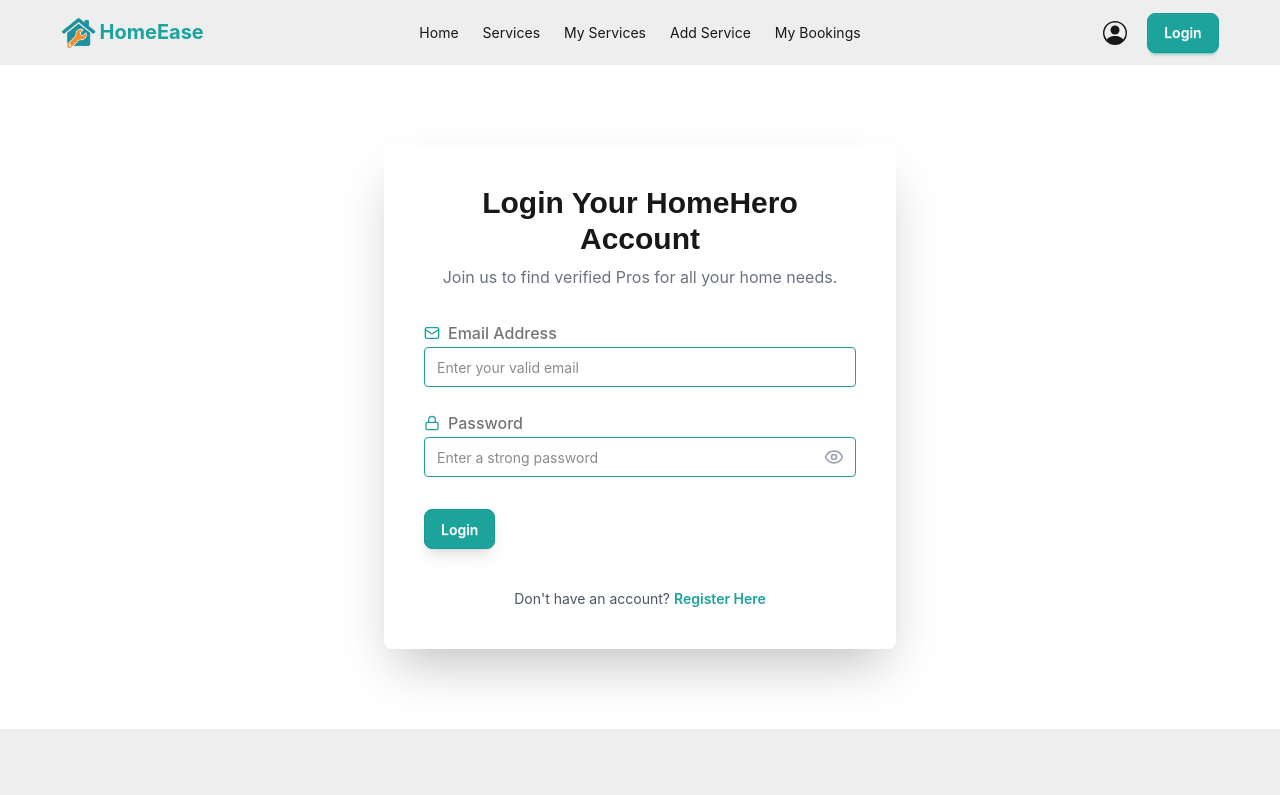
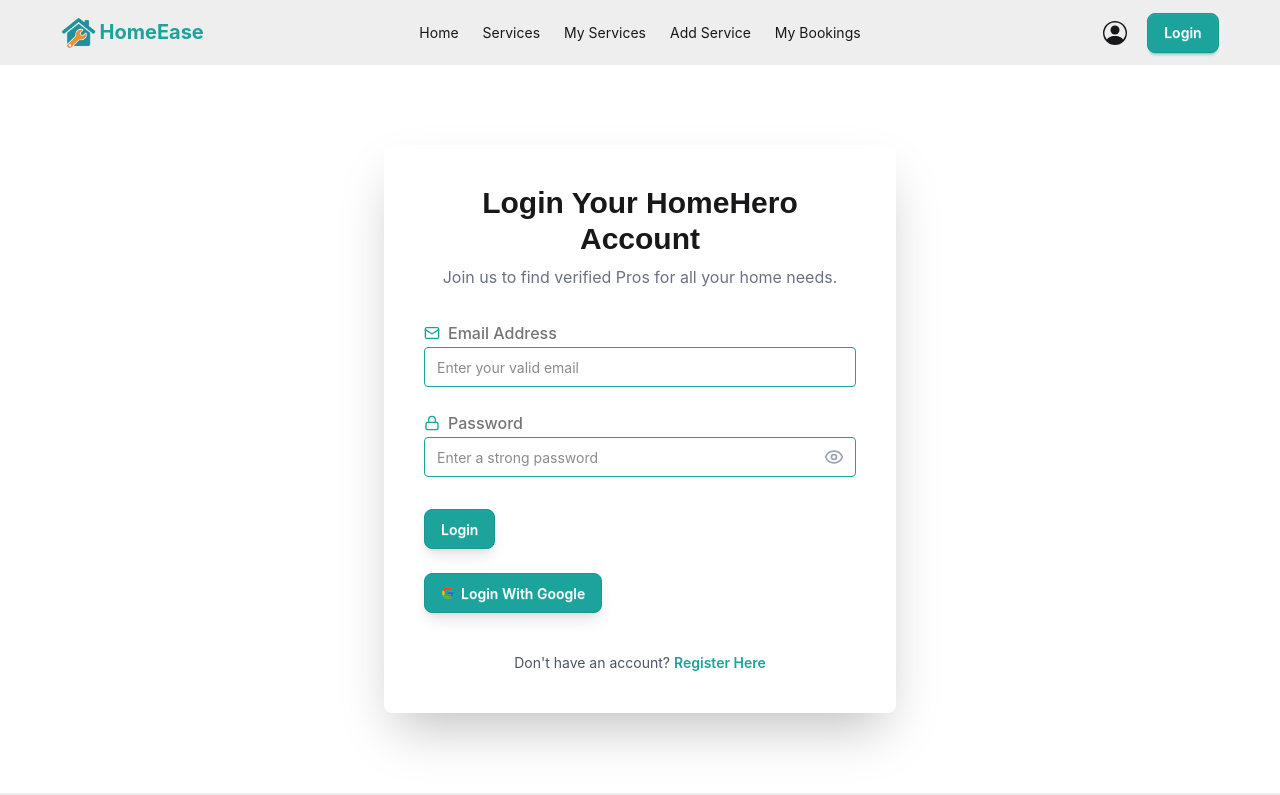
Before and after one commit to sajjad44371/a10-home-ease-frontend, a React (Vite) app: page /login in a window 1280 px wide. Shown: the top 795 px of the page. Built offline with nearby package versions, Linux system fonts and the light colour scheme.

Commit message:
added google login button

```diff
--- a/src/Provider/AuthProvider.jsx
+++ b/src/Provider/AuthProvider.jsx
@@ -1,8 +1,18 @@
 import React from "react";
 import { AuthContext } from "./AuthContext";
+import { GoogleAuthProvider, signInWithPopup } from "firebase/auth";
+import { auth } from "../firebase/firebse.config";
+
+const provider = new GoogleAuthProvider();
 
 const AuthProvider = ({ children }) => {
-  const authInfo = {};
+  const googleSignIn = () => {
+    return signInWithPopup(auth, provider);
+  };
+
+  const authInfo = {
+    googleSignIn,
+  };
   return (
     <>
       <div>
--- a/src/pages/AddServices.jsx
+++ b/src/pages/AddServices.jsx
@@ -17,7 +17,17 @@ const AddService = () => {
     const category = e.target.category.value;
     const description = e.target.description.value;
     const photoURL = e.target.photoURL.value;
-    console.log(service_name, price, category, description, photoURL);
+    const providerName = e.target.provider_name.value;
+    const providerEmail = e.target.provider_email.value;
+    console.log(
+      service_name,
+      price,
+      category,
+      description,
+      photoURL,
+      providerName,
+      providerEmail
+    );
   };
 
   return (
@@ -144,7 +154,7 @@ const AddService = () => {
             </label>
             <input
               type="email"
-              name="email"
+              name="provider_email"
               defaultValue={"email"}
               className="input input-bordered border-primary outline-primary w-full"
               required
--- a/src/pages/Login.jsx
+++ b/src/pages/Login.jsx
@@ -1,6 +1,7 @@
 import React, { useState } from "react";
 import { Eye, EyeOff, Mail, Lock } from "lucide-react";
 import { Link } from "react-router";
+import { FcGoogle } from "react-icons/fc";
 
 const Login = () => {
   const [showPassword, setShowPassword] = useState(false);
@@ -79,6 +80,15 @@ const Login = () => {
             </button>
           </div>
 
+          <div className="form-control">
+            <button
+              type="submit"
+              className="btn btn-primary shadow-lg text-white rounded-lg"
+            >
+              <FcGoogle></FcGoogle> Login With Google
+            </button>
+          </div>
+
           <div className="text-center text-sm pt-4">
             <p className="text-gray-600">
               Don't have an account?
```
